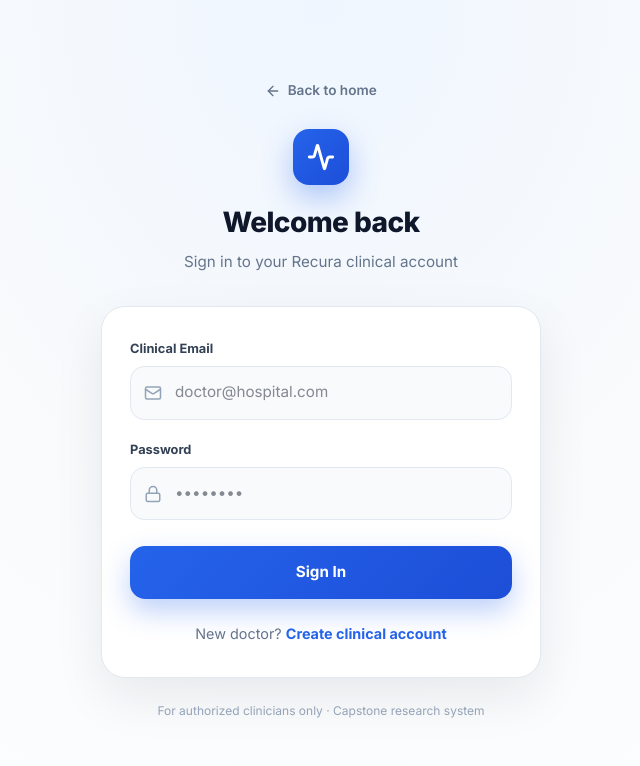
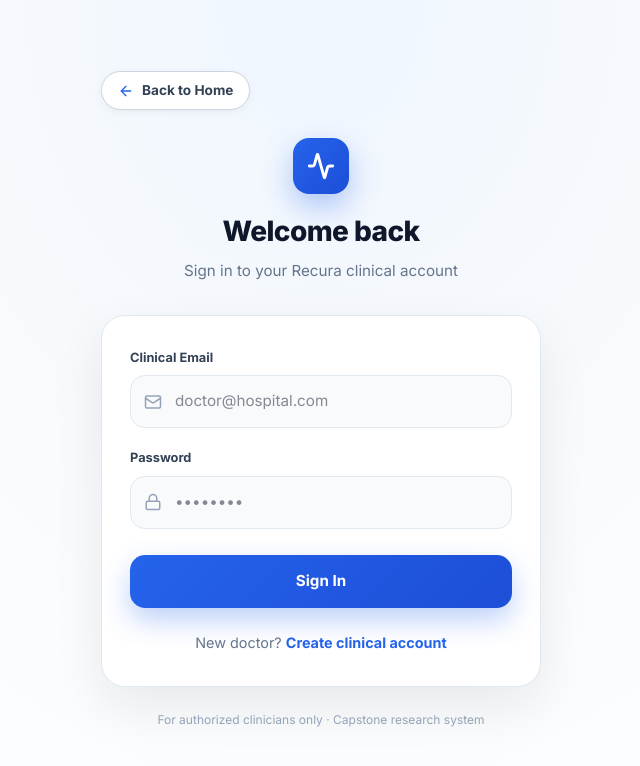
Before and after one commit to Swayam1705/Recura, a Next.js app in the folder recura-frontend/: page /login in a window 1280 px wide. Shown: the top 766 px of the page, without its empty margins (319-959 px from the left). Built offline with nearby package versions, Linux system fonts and the light colour scheme.

Commit message:
Fix: Add Back to Home button on Doctor Sign In and redirect Sign Out to home page

```diff
--- a/recura-frontend/app/(auth)/login/page.tsx
+++ b/recura-frontend/app/(auth)/login/page.tsx
@@ -63,20 +63,26 @@ export default function LoginPage() {
         }}
       >
         {/* Back home */}
-        <div style={{ marginBottom: "1.5rem", textAlign: "center" }}>
+        <div style={{ marginBottom: "1.75rem", display: "flex", justifyContent: "flex-start" }}>
           <Link
             href="/"
             style={{
               display: "inline-flex",
               alignItems: "center",
-              gap: "0.4rem",
-              color: "#64748B",
+              gap: "0.5rem",
+              color: "#334155",
+              background: "white",
+              border: "1px solid #CBD5E1",
+              padding: "0.5rem 1rem",
+              borderRadius: "9999px",
               textDecoration: "none",
               fontSize: "0.85rem",
-              fontWeight: 600,
+              fontWeight: 700,
+              boxShadow: "0 2px 8px rgba(0,0,0,0.05)",
+              transition: "all 0.2s ease",
             }}
           >
-            <ArrowLeft size={16} /> Back to home
+            <ArrowLeft size={16} color="#2563EB" /> Back to Home
           </Link>
         </div>
 
--- a/recura-frontend/components/dashboard/Sidebar.tsx
+++ b/recura-frontend/components/dashboard/Sidebar.tsx
@@ -85,7 +85,7 @@ export default function Sidebar({ isOpen, setIsOpen }: SidebarProps) {
   const handleSignOut = () => {
     localStorage.removeItem("recura_token");
     localStorage.removeItem("recura_user");
-    window.location.href = "/login";
+    window.location.href = "/";
   };
 
   const bottomItems = [
```
